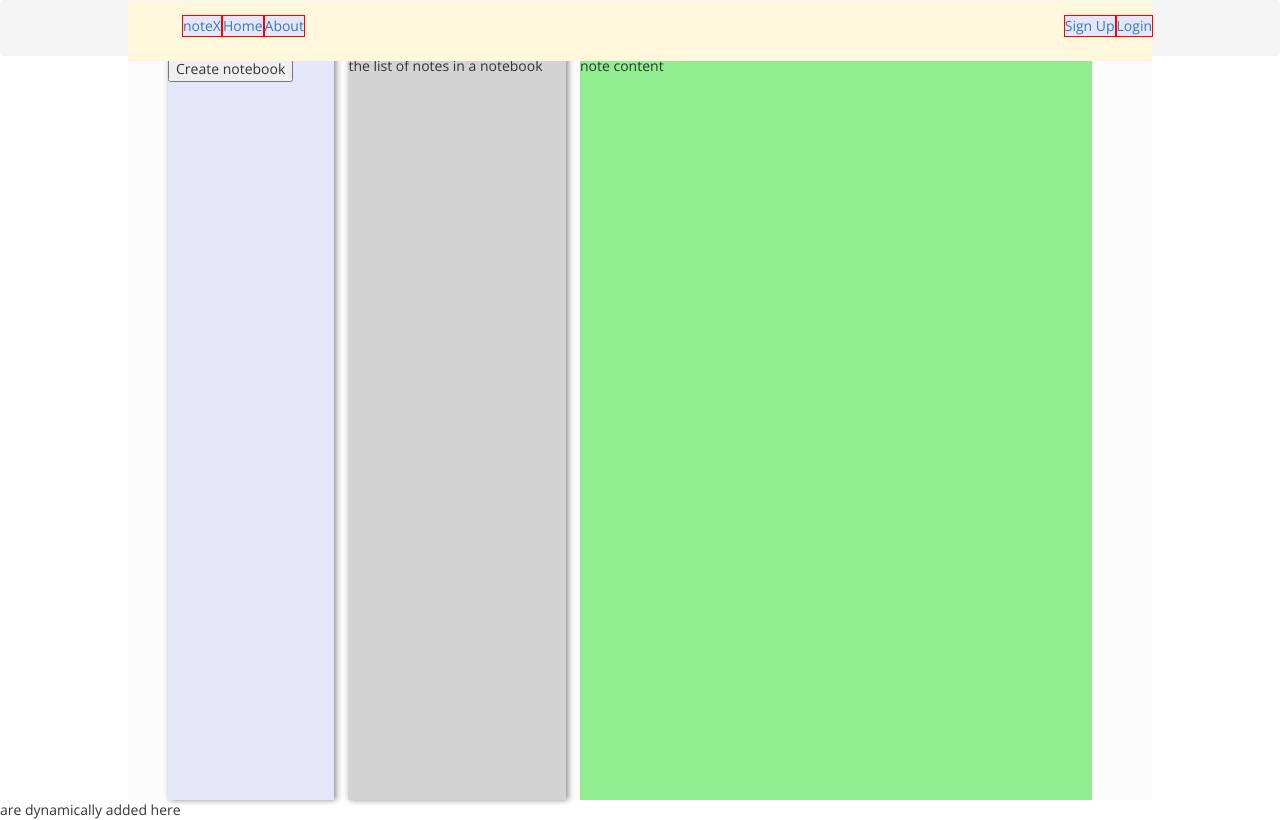
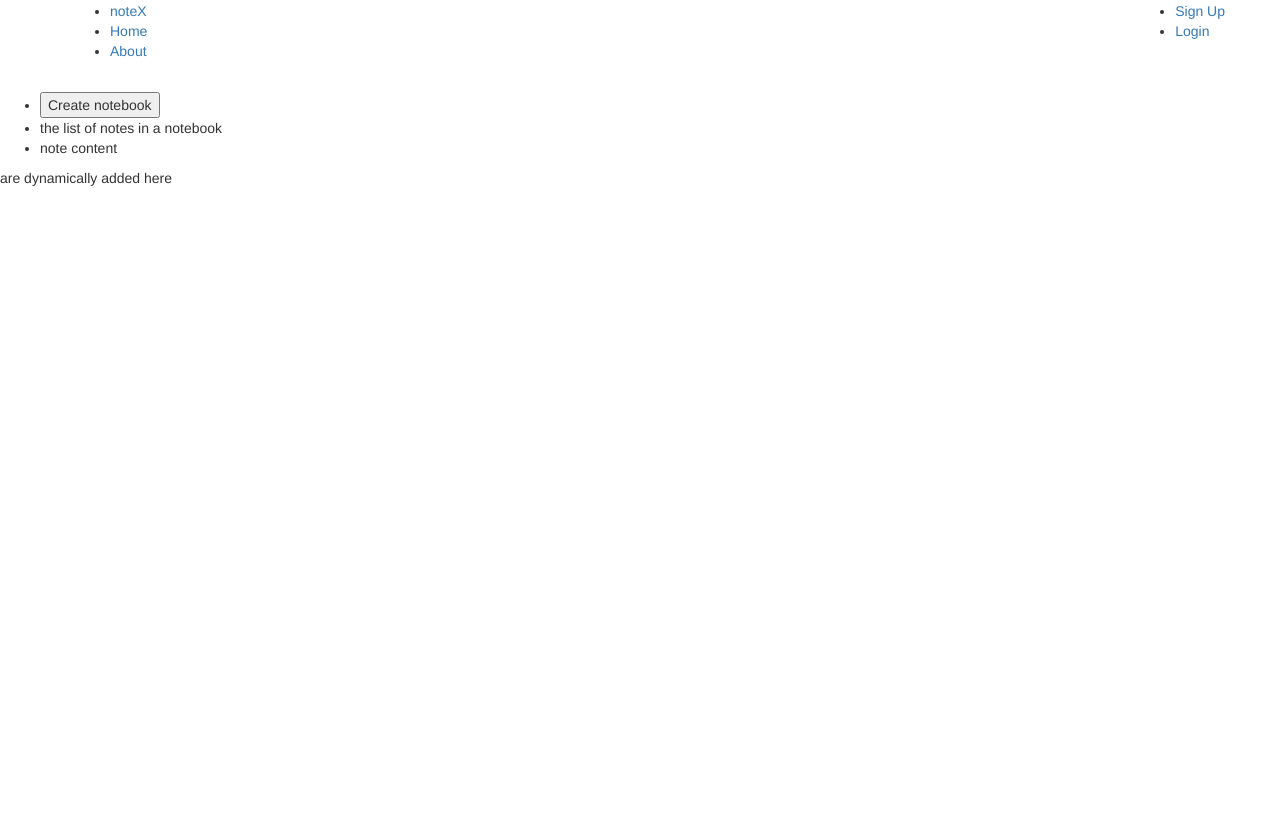
Before and after one commit to decameronn/noteX, a website: page app/pug/index.pug in a window 1280 px wide. Drawn offline with nearby package versions, Linux system fonts and the light colour scheme; files that its build step writes are made by us from their sources.

```diff
--- a/app/sass/style.sass
+++ b/app/sass/style.sass
@@ -1,58 +1,58 @@
-*
-  box-sizing: border-box
+// *
+//   box-sizing: border-box
 
-body
-  font-family: 'Open Sans', sans-serif
-  margin: 0
+// body
+//   font-family: 'Open Sans', sans-serif
+//   margin: 0
 
-ul
-  list-style: none
+// ul
+//   list-style: none
 
-.navbar
-  background-color: #f5f5f5
-  height: 7vh
-  margin-bottom: 0
-  .container
-    width: 80vw
-    padding: 1em
-    margin: 0 auto
-    background-color: cornsilk
-    .navbar-left
-      display: flex
-      flex-flow: row wrap
-      justify-content: flex-start
-      .nav-left-item
-        background-color: lavender
-        border: 1px solid red
-    .navbar-right
-      display: flex
-      flex-flow: row wrap
-      justify-content: flex-end
-      .nav-right-item
-        border: 1px solid red
-        background-color: lavender
+// .navbar
+//   background-color: #f5f5f5
+//   height: 7vh
+//   margin-bottom: 0
+//   .container
+//     width: 80vw
+//     padding: 1em
+//     margin: 0 auto
+//     background-color: cornsilk
+//     .navbar-left
+//       display: flex
+//       flex-flow: row wrap
+//       justify-content: flex-start
+//       .nav-left-item
+//         background-color: lavender
+//         border: 1px solid red
+//     .navbar-right
+//       display: flex
+//       flex-flow: row wrap
+//       justify-content: flex-end
+//       .nav-right-item
+//         border: 1px solid red
+//         background-color: lavender
 
-.notes-container
-  width: 80vw
-  height: 93vh
-  padding: 0
-  margin: 0 auto
-  background: #fcfcfc
-  #notes-area
-    display: flex
-    flex-flow: row wrap
+// .notes-container
+//   width: 80vw
+//   height: 93vh
+//   padding: 0
+//   margin: 0 auto
+//   background: #fcfcfc
+//   #notes-area
+//     display: flex
+//     flex-flow: row wrap
 
-    .notebook-list
-      background-color: lavender
-      width: 13vw
-      box-shadow: 2px 0 6px #888
-      margin-right: 1em
-      height: 93vh
-    .notes-list
-      background-color: lightgray
-      margin-right: 1em
-      width: 17vw
-      box-shadow: 2px 0 6px #888
-    .note-content
-      background-color: lightgreen
-      width: 40vw
+//     .notebook-list
+//       background-color: lavender
+//       width: 13vw
+//       box-shadow: 2px 0 6px #888
+//       margin-right: 1em
+//       height: 93vh
+//     .notes-list
+//       background-color: lightgray
+//       margin-right: 1em
+//       width: 17vw
+//       box-shadow: 2px 0 6px #888
+//     .note-content
+//       background-color: lightgreen
+//       width: 40vw
```
